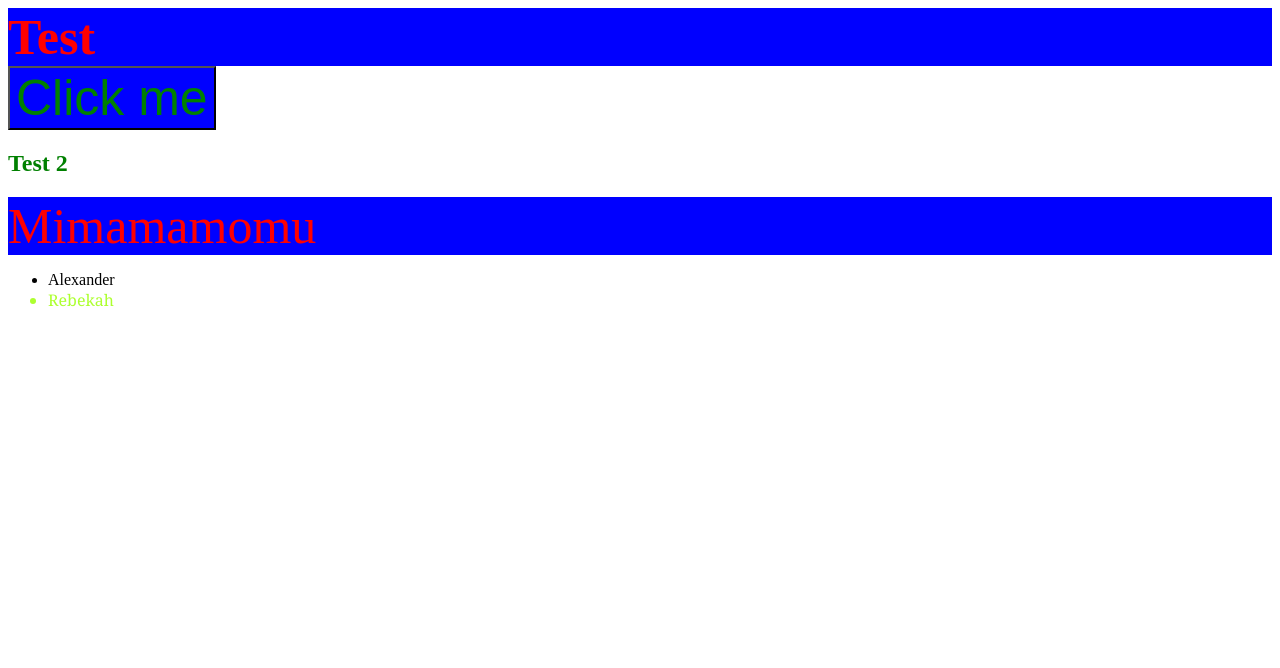
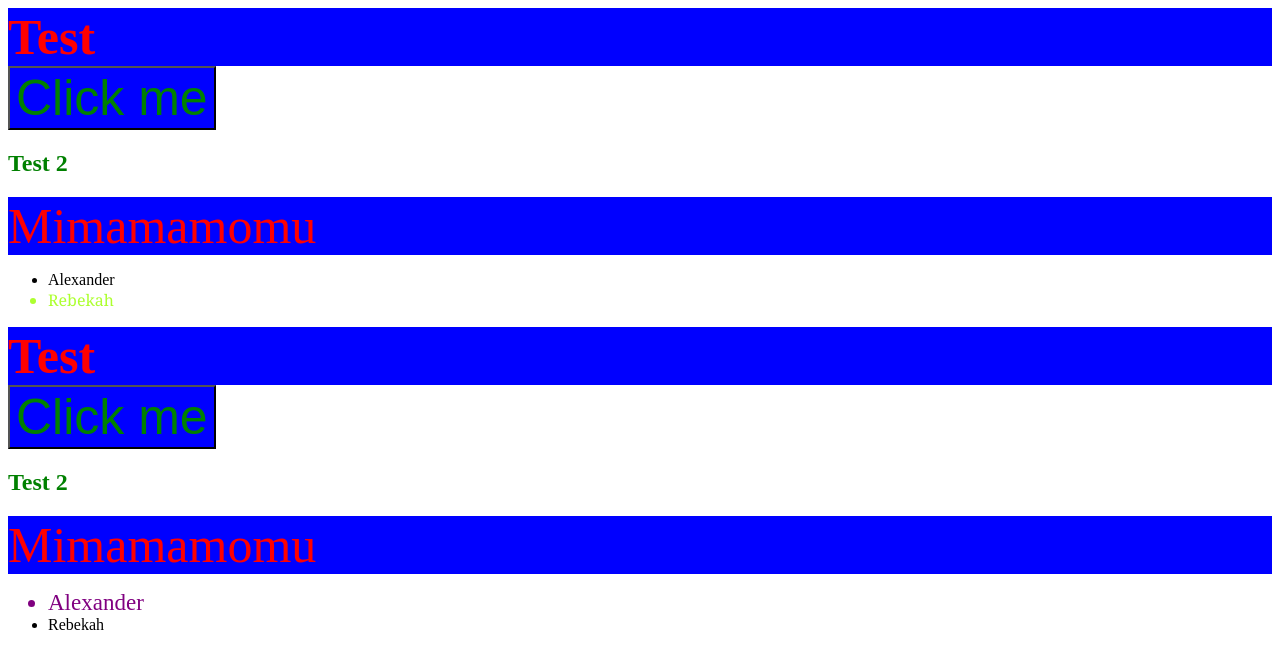
Before and after one commit to vadim11041996/GitTest, a plain HTML site: page index.html in a window 1280 px wide. Drawn offline with Linux system fonts and the light colour scheme.

Commit message:
Stylized the list (#2)

```diff
--- a/index.css
+++ b/index.css
@@ -15,3 +15,9 @@ margin: 0;
   border: 5px;
   margin: 0px;
 }
+
+
+.list-style{
+    color:purple;
+    font-size:23px;
+}
--- a/index.html
+++ b/index.html
@@ -17,6 +17,16 @@
     <li class="color-style">Rebekah</li>
   </ul>
 </body>
+    <body>
+            <h1 class="test">Test</h1>
+            <button class="btn-color test">Click me</button>
+            <h2 class="btn-color">Test 2</h2>
+            <p class="test">Mimamamomu</p>
+            <ul>
+                <li class="list-style">Alexander</li>
+                <li>Rebekah</li>
+            </ul>
+    </body>
 
 
 </html>
```
